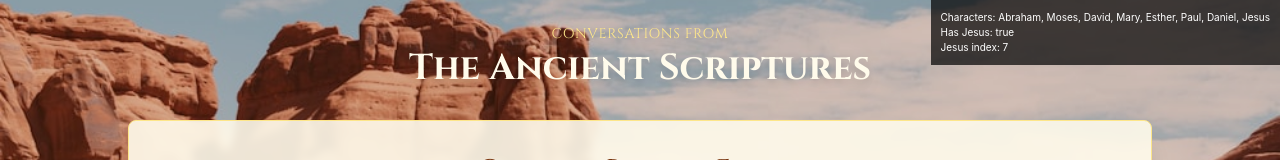
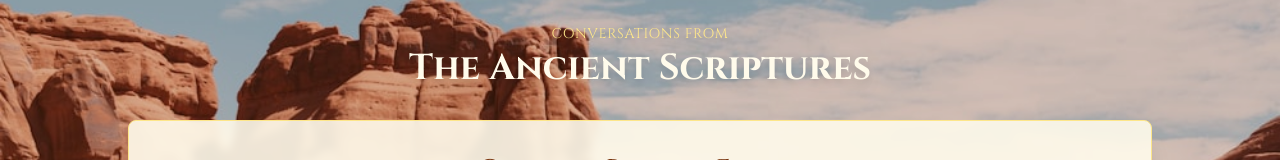
Before and after one commit to Blubaugh09/SacredDialogue, a React (Create React App) app: page / in a window 1280 px wide. Shown: the top 160 px of the page. Built offline with nearby package versions, Linux system fonts and the light colour scheme; no server answers.

Commit message:
Remove debug section and fix suggestion click behavior to auto-submit questions

```diff
--- a/src/App.js
+++ b/src/App.js
@@ -7,9 +7,6 @@ import { textToSpeech, getVoiceForCharacter, prepareGreetingAudio } from './serv
 
 // Import all characters from the correct index file
 import allCharacters from './data/characters/index';
-
-// Debug characters
-console.log('Available characters:', allCharacters.map(char => ({ id: char.id, name: char.name })));
 
 // Cache for character greeting audio
 const greetingAudioCache = new Map();
@@ -213,7 +210,7 @@ function App() {
 
     // Auto-send after a short delay to mimic clicking
     setTimeout(() => {
-      handleSendMessage();
+      handleSendMessage(suggestion); // Pass suggestion directly to avoid async state issues
     }, 100);
   };
 
@@ -234,13 +231,6 @@ function App() {
 
   return (
     <div className="flex flex-col h-screen bg-slate-100">
-      {/* Debug section */}
-      <div style={{position: 'fixed', top: 0, right: 0, backgroundColor: 'rgba(0,0,0,0.7)', color: 'white', padding: '10px', zIndex: 1000, fontSize: '10px'}}>
-        <p>Characters: {allCharacters.map(c => c.name).join(', ')}</p>
-        <p>Has Jesus: {allCharacters.some(c => c.name === 'Jesus').toString()}</p>
-        <p>Jesus index: {allCharacters.findIndex(c => c.name === 'Jesus')}</p>
-      </div>
-
       {loading && (
         <div className="absolute inset-0 flex items-center justify-center bg-black bg-opacity-50 z-50">
           <div className="bg-white p-4 rounded-lg shadow-lg">
```
